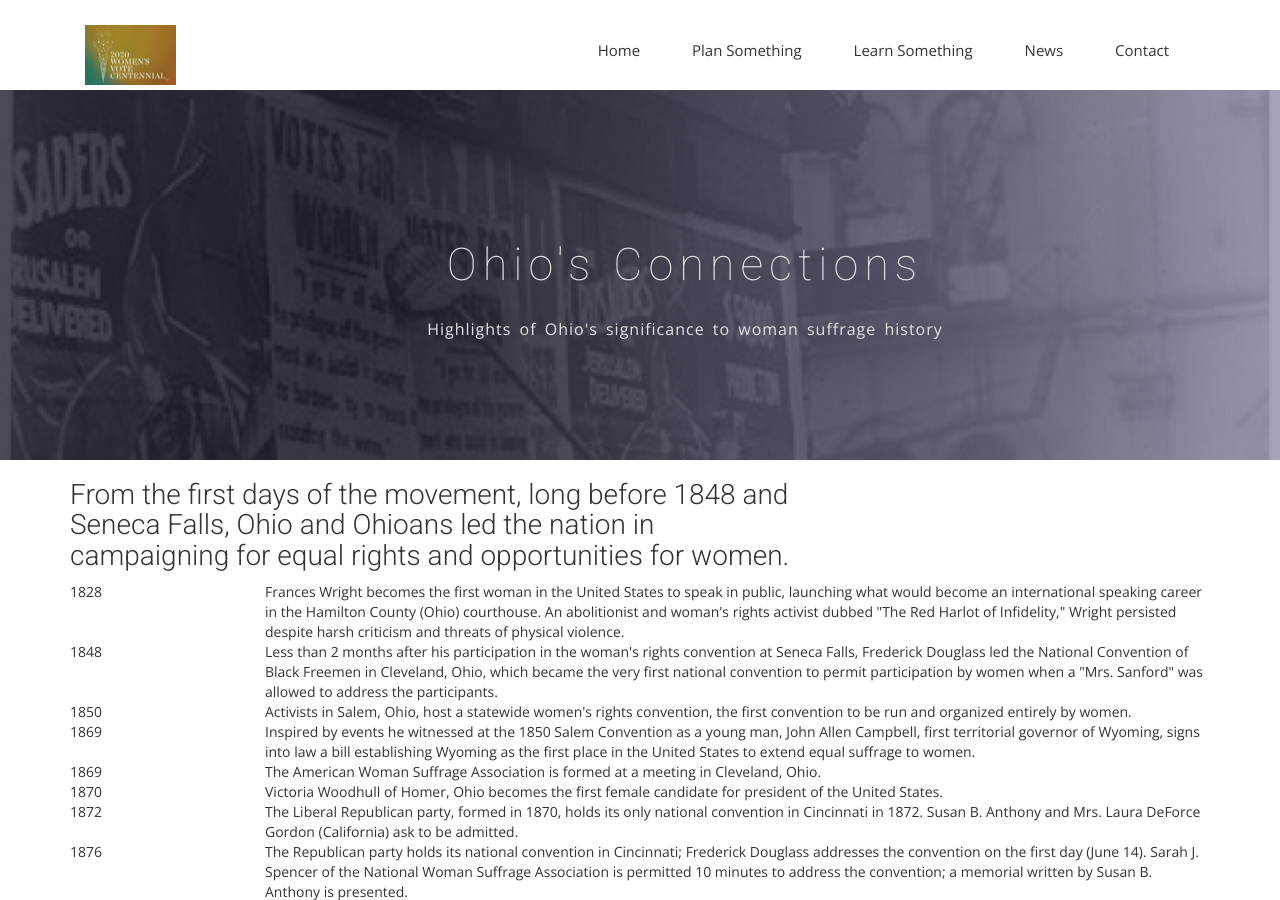
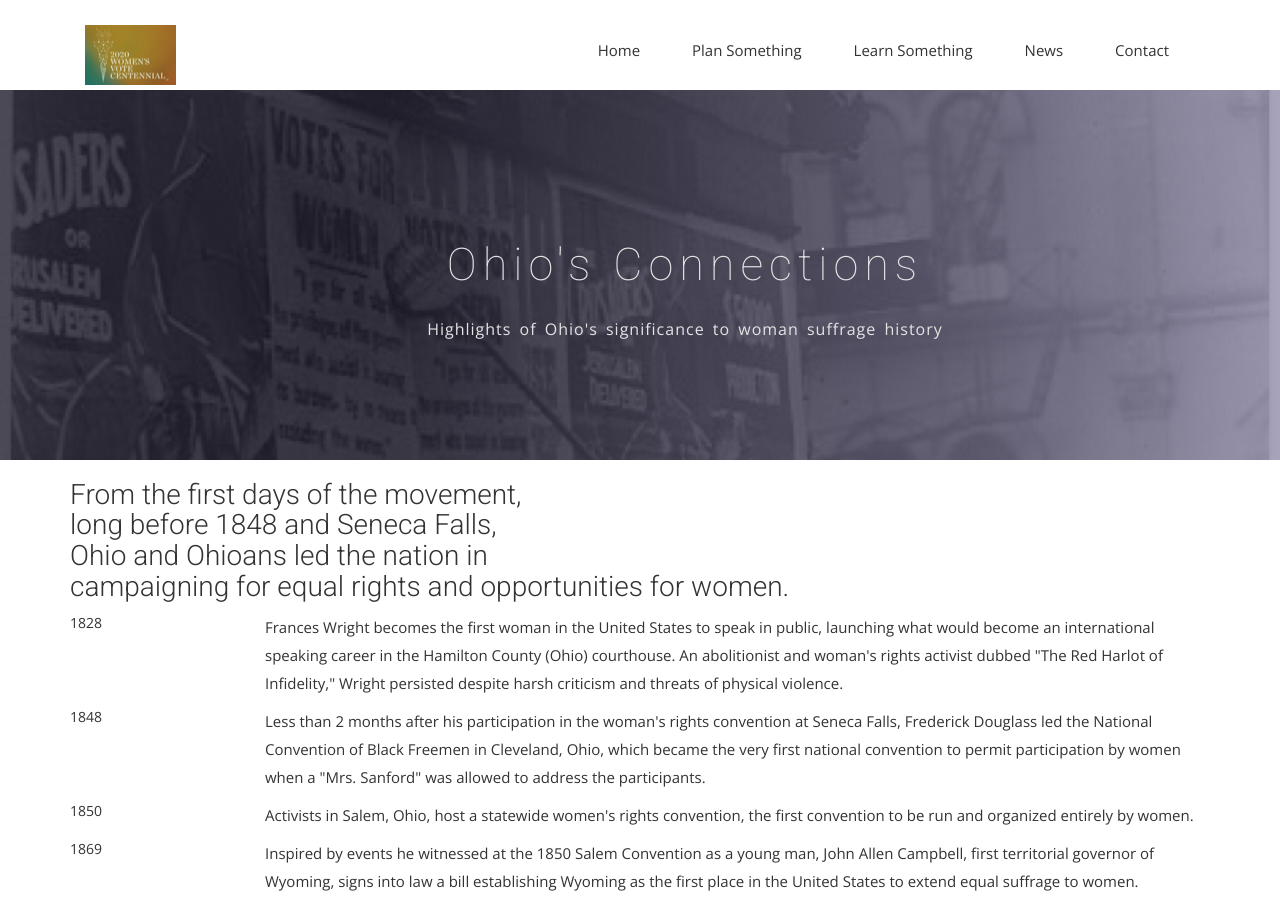
Before and after one commit to OhioSuffrageCentennial/ohiosuffragecentennial, a Jekyll site: the page built from connections.html, in a window 1280 px wide and 900 px high. Built offline with Jekyll 4.4.1, drawn with Linux system fonts in a browser that asks for light colours; nearby versions of some CDN libraries; some web fonts are replaced.

Commit message:
add pgraph format to connections

```diff
--- a/connections.html
+++ b/connections.html
@@ -23,7 +23,7 @@
     <div class="row">
       <div class="col-sm-8">
         <div class="block">
-          <h3>From the first days of the movement, long before 1848 and Seneca Falls, Ohio and Ohioans led the nation in campaigning for equal rights and opportunities for women.</h3>
+          <h3>From the first days of the movement, <br>long before 1848 and Seneca Falls, <br>Ohio and Ohioans led the nation in <br>campaigning for equal rights and opportunities for women.</h3>
         </div>
       </div>
     </div>
@@ -33,40 +33,40 @@
     <div class="row">
       <div class="block">
         <div class="col-sm-2">1828</div>
-        <div class="col-sm-10">Frances Wright becomes the first woman in the United States to speak in public, launching what would become an international speaking career in the Hamilton County (Ohio) courthouse. An abolitionist and woman's rights activist dubbed "The Red Harlot of Infidelity," Wright persisted despite harsh criticism and threats of physical violence.</div>
+        <div class="col-sm-10"><p>Frances Wright becomes the first woman in the United States to speak in public, launching what would become an international speaking career in the Hamilton County (Ohio) courthouse. An abolitionist and woman's rights activist dubbed "The Red Harlot of Infidelity," Wright persisted despite harsh criticism and threats of physical violence.</p></div>
 
         <div class="col-sm-2">1848</div>
-        <div class="col-sm-10">Less than 2 months after his participation in the woman's rights convention at Seneca Falls, Frederick Douglass led the National Convention of Black Freemen in Cleveland, Ohio, which became the very first national convention to permit participation by women when a "Mrs. Sanford" was allowed to address the participants.</div>
+        <div class="col-sm-10"><p>Less than 2 months after his participation in the woman's rights convention at Seneca Falls, Frederick Douglass led the National Convention of Black Freemen in Cleveland, Ohio, which became the very first national convention to permit participation by women when a "Mrs. Sanford" was allowed to address the participants.</p></div>
 
         <div class="col-sm-2">1850</div>
-        <div class="col-sm-10">Activists in Salem, Ohio, host a statewide women's rights convention, the first convention to be run and organized entirely by women.</div>
+        <div class="col-sm-10"><p>Activists in Salem, Ohio, host a statewide women's rights convention, the first convention to be run and organized entirely by women.</p></div>
 
         <div class="col-sm-2">1869</div>
-        <div class="col-sm-10">Inspired by events he witnessed at the 1850 Salem Convention as a young man, John Allen Campbell, first territorial governor of Wyoming, signs into law a bill establishing Wyoming as the first place in the United States to extend equal suffrage to women.</div>
+        <div class="col-sm-10"><p>Inspired by events he witnessed at the 1850 Salem Convention as a young man, John Allen Campbell, first territorial governor of Wyoming, signs into law a bill establishing Wyoming as the first place in the United States to extend equal suffrage to women.</p></div>
 
         <div class="col-sm-2">1869</div>
-        <div class="col-sm-10">The American Woman Suffrage Association is formed at a meeting in Cleveland, Ohio.</div>
+        <div class="col-sm-10"><p>The American Woman Suffrage Association is formed at a meeting in Cleveland, Ohio.</p></div>
 
         <div class="col-sm-2">1870</div>
-        <div class="col-sm-10">Victoria Woodhull of Homer, Ohio becomes the first female candidate for president of the United States.</div>
+        <div class="col-sm-10"><p>Victoria Woodhull of Homer, Ohio becomes the first female candidate for president of the United States.</p></div>
 
         <div class="col-sm-2">1872</div>
-        <div class="col-sm-10">The Liberal Republican party, formed in 1870, holds its only national convention in Cincinnati in 1872. Susan B. Anthony and Mrs. Laura DeForce Gordon (California) ask to be admitted.</div>
+        <div class="col-sm-10"><p>The Liberal Republican party, formed in 1870, holds its only national convention in Cincinnati in 1872. Susan B. Anthony and Mrs. Laura DeForce Gordon (California) ask to be admitted.</p></div>
 
         <div class="col-sm-2">1876</div>
-        <div class="col-sm-10">The Republican party holds its national convention in Cincinnati; Frederick Douglass addresses the convention on the first day (June 14). Sarah J. Spencer of the National Woman Suffrage Association is permitted 10 minutes to address the convention; a memorial written by Susan B. Anthony is presented.</div>
+        <div class="col-sm-10"><p>The Republican party holds its national convention in Cincinnati; Frederick Douglass addresses the convention on the first day (June 14). Sarah J. Spencer of the National Woman Suffrage Association is permitted 10 minutes to address the convention; a memorial written by Susan B. Anthony is presented.</p></div>
 
         <div class="col-sm-2">1880</div>
-        <div class="col-sm-10">The Democratic party holds its national convention in Cincinnati; Susan B. Anthony is permitted to ascend to the platform, but a clerk reads the Memorial from the NWSA presented to the convention. NWSA representatives include Matilda Joslyn Gage, Sarah Andrew Spencer, Ellen H. Sheldon, and Jane H. Spofford in addition to Anthony.</div>
+        <div class="col-sm-10"><p>The Democratic party holds its national convention in Cincinnati; Susan B. Anthony is permitted to ascend to the platform, but a clerk reads the Memorial from the NWSA presented to the convention. NWSA representatives include Matilda Joslyn Gage, Sarah Andrew Spencer, Ellen H. Sheldon, and Jane H. Spofford in addition to Anthony.</p></div>
 
         <div class="col-sm-2">1903 to 1910</div>
-        <div class="col-sm-10">The National American Woman Suffrage Association is headquartered in Warren, Ohio.</div>
+        <div class="col-sm-10"><p>The National American Woman Suffrage Association is headquartered in Warren, Ohio.</p></div>
 
         <div class="col-sm-2">1904</div>
-        <div class="col-sm-10">Suffragist Pauline Perlmutter Steinem (grandmother to activist Gloria Steinem) is elected to the Toledo school board, possibly becoming the very first Jewish woman elected to public office in the United States.</div>
+        <div class="col-sm-10"><p>Suffragist Pauline Perlmutter Steinem (grandmother to activist Gloria Steinem) is elected to the Toledo school board, possibly becoming the very first Jewish woman elected to public office in the United States.</p></div>
 
         <div class="col-sm-2">1920</div>
-        <div class="col-sm-10">Suffragists declare Ohio as crucial to final effort for ratification in Tennessee as they seek the aid and influence of presidential candidates Warren G. Harding (Marion, Ohio) and George M. Cox (Dayton, Ohio).</div>
+        <div class="col-sm-10"><p>Suffragists declare Ohio as crucial to final effort for ratification in Tennessee as they seek the aid and influence of presidential candidates Warren G. Harding (Marion, Ohio) and George M. Cox (Dayton, Ohio).</p></div>
       </div>
     </div>
   </div>
```
